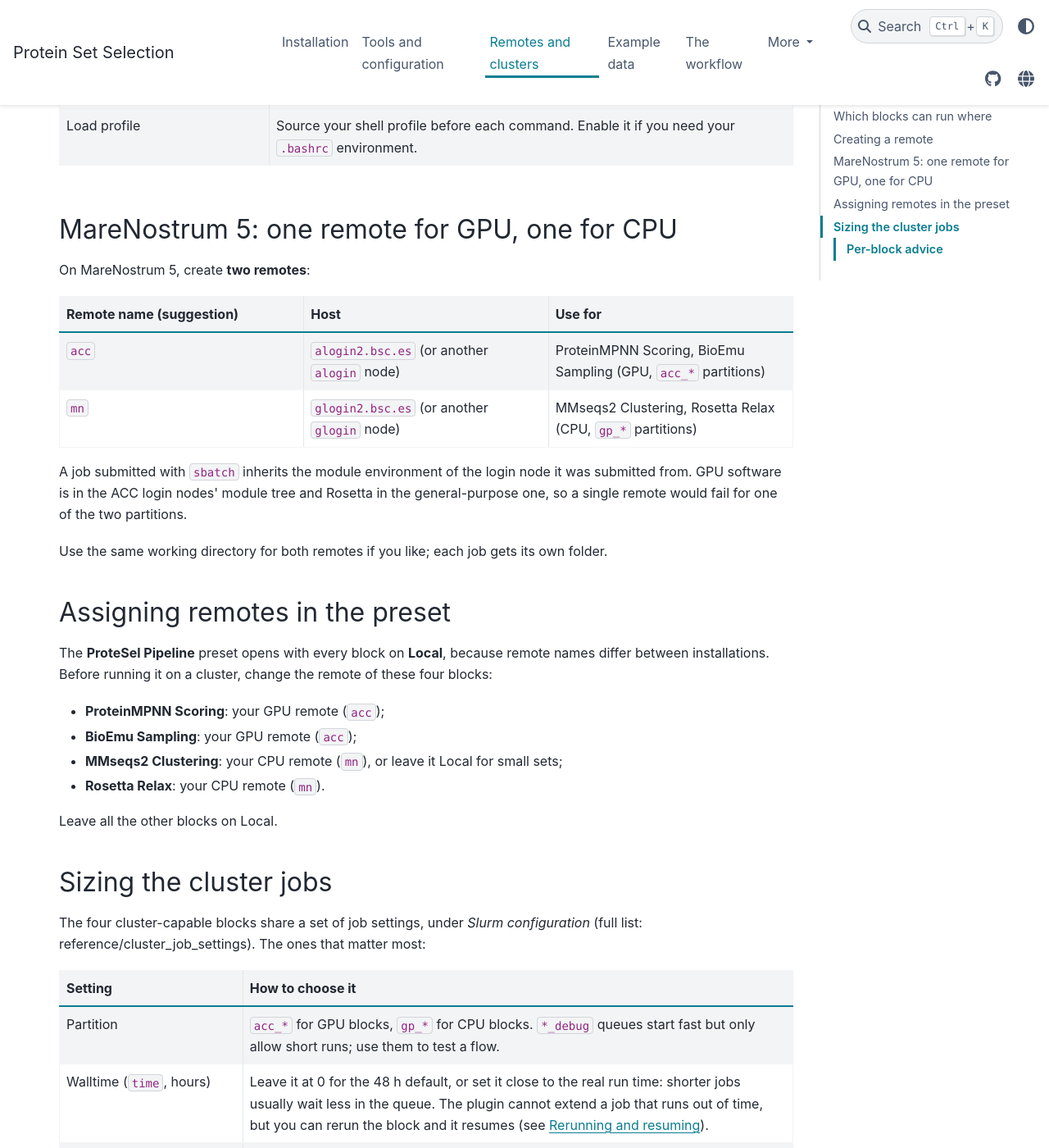
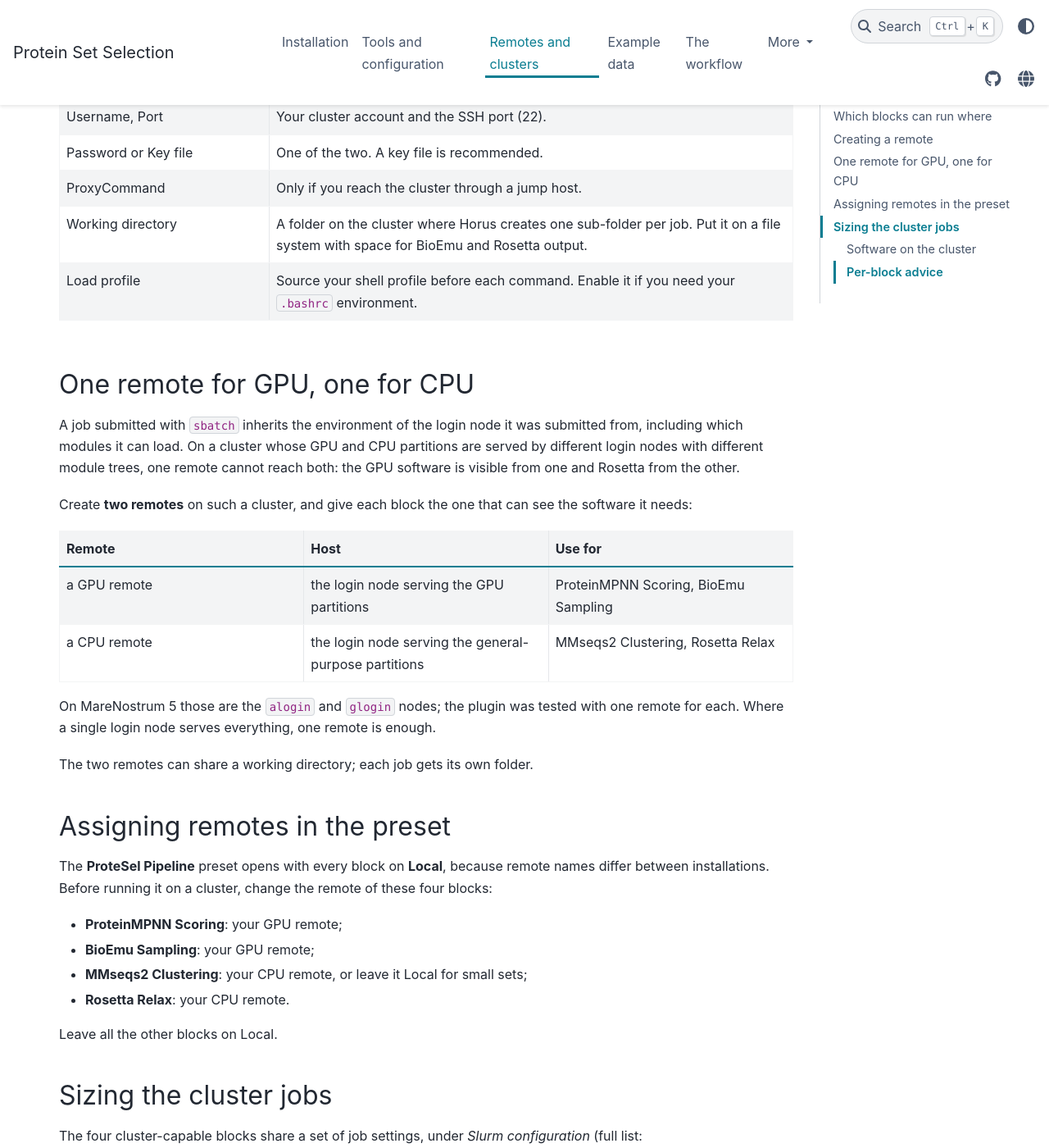
Before and after one commit to BSC-CNS-EAPM/protein-set-selection-horus, a Sphinx documentation site: the page built from docs/remotes.rst, in a window 1280 px wide and 1400 px high, scrolled down 1229 px. Shown: the whole window at 82% size. Built offline with Sphinx 7.4.7 and the PyData theme 0.15.4, drawn with Linux system fonts in a browser that asks for light colours; pages that are not in the unit, such as notebooks, are missing from menus; some of the changed text lies outside the part shown.

Commit message:
Write the docs for any cluster, not only MareNostrum
The guidance that is general is now written that way: a GPU remote and a CPU
remote rather than named login nodes, "the queue to submit to" rather than
MareNostrum's partition names, and the MMseqs2 and BioEmu advice given as what
the software needs (an MPI launcher, an offline MSA) instead of one site's
module and database paths.

What is genuinely site-specific is stated once, where a reader needs it, rather
than spread through the text:

- an admonition on the remotes page: cluster jobs go through bsc_calculations
  and this plugin drives it for MareNostrum 5 login nodes (glogin/alogin);
  another host is refused, and several block defaults point at that
  installation. Other clusters mean extending Include/utils.py.
- a new "Software on the cluster" section: the local tool configuration does
  not apply to cluster jobs, so check the blocks' cluster modules and
  environments against your own site.
- the GPU/CPU split is explained by the cause (a job inherits the module
  environment of the login node it was submitted from), with MareNostrum's
  nodes as the example.

Co-Authored-By: Claude Opus 5 <noreply@anthropic.com>

```diff
--- a/docs/example_data.rst
+++ b/docs/example_data.rst
@@ -40,7 +40,7 @@ Each dataset has the same layout:
 Start with **lysozyme** to check that a flow is connected. Use **hmfo** to see
 the pipeline behave at a realistic size: there ProteinMPNN takes minutes on a
 CPU and the Rosetta relax is a cluster job. The HMFO set is the one the
-pipeline was tested on end to end on MareNostrum 5.
+pipeline was tested on end to end on a SLURM cluster.
 
 Using your own data
 -------------------
--- a/docs/remotes.rst
+++ b/docs/remotes.rst
@@ -5,6 +5,16 @@ In Horus every block runs on a **remote**: the **Local** remote (the machine
 running Horus) or an SSH connection to another machine, typically a SLURM
 cluster login node. You choose the remote per block, in the drop-down at the
 bottom of the block.
+
+.. important::
+
+   Cluster jobs are written by ``bsc_calculations``, which this plugin drives
+   for **MareNostrum 5 login nodes** (hosts containing ``glogin`` or
+   ``alogin``). A cluster remote whose host is neither is refused with a clear
+   error, and everything else runs on the Local remote. Several block defaults
+   (module names, environment paths) also point at that installation; change
+   them for your own site. Support for other SLURM clusters means extending
+   ``ProtSelect/Include/utils.py``.
 
 Which blocks can run where
 --------------------------
@@ -51,7 +61,7 @@ Open **Remotes** in the Horus toolbar and create a **New remote**:
    * - Name
      - Any name. You pick it in the block's drop-down.
    * - Host
-     - The login node, e.g. ``glogin2.bsc.es``.
+     - The cluster login node.
    * - Username, Port
      - Your cluster account and the SSH port (22).
    * - Password or Key file
@@ -59,38 +69,42 @@ Open **Remotes** in the Horus toolbar and create a **New remote**:
    * - ProxyCommand
      - Only if you reach the cluster through a jump host.
    * - Working directory
-     - A folder on the cluster where Horus creates one sub-folder per job, e.g.
-       ``/gpfs/projects/<group>/<user>/horus_work``. Put it on a file system
-       with space for BioEmu and Rosetta output.
+     - A folder on the cluster where Horus creates one sub-folder per job. Put
+       it on a file system with space for BioEmu and Rosetta output.
    * - Load profile
      - Source your shell profile before each command. Enable it if you need
        your ``.bashrc`` environment.
 
-MareNostrum 5: one remote for GPU, one for CPU
-----------------------------------------------
+One remote for GPU, one for CPU
+-------------------------------
 
-On MareNostrum 5, create **two remotes**:
+A job submitted with ``sbatch`` inherits the environment of the login node it
+was submitted from, including which modules it can load. On a cluster whose GPU
+and CPU partitions are served by different login nodes with different module
+trees, one remote cannot reach both: the GPU software is visible from one and
+Rosetta from the other.
+
+Create **two remotes** on such a cluster, and give each block the one that can
+see the software it needs:
 
 .. list-table::
    :header-rows: 1
 
-   * - Remote name (suggestion)
+   * - Remote
      - Host
      - Use for
-   * - ``acc``
-     - ``alogin2.bsc.es`` (or another ``alogin`` node)
-     - ProteinMPNN Scoring, BioEmu Sampling (GPU, ``acc_*`` partitions)
-   * - ``mn``
-     - ``glogin2.bsc.es`` (or another ``glogin`` node)
-     - MMseqs2 Clustering, Rosetta Relax (CPU, ``gp_*`` partitions)
+   * - a GPU remote
+     - the login node serving the GPU partitions
+     - ProteinMPNN Scoring, BioEmu Sampling
+   * - a CPU remote
+     - the login node serving the general-purpose partitions
+     - MMseqs2 Clustering, Rosetta Relax
 
-A job submitted with ``sbatch`` inherits the module environment of the login
-node it was submitted from. GPU software is in the ACC login nodes' module tree
-and Rosetta in the general-purpose one, so a single remote would fail for one of
-the two partitions.
+On MareNostrum 5 those are the ``alogin`` and ``glogin`` nodes; the plugin was
+tested with one remote for each. Where a single login node serves everything,
+one remote is enough.
 
-Use the same working directory for both remotes if you like; each job gets its
-own folder.
+The two remotes can share a working directory; each job gets its own folder.
 
 Assigning remotes in the preset
 -------------------------------
@@ -99,11 +113,10 @@ The **ProteSel Pipeline** preset opens with every block on **Local**, because
 remote names differ between installations. Before running it on a cluster,
 change the remote of these four blocks:
 
-- **ProteinMPNN Scoring**: your GPU remote (``acc``);
-- **BioEmu Sampling**: your GPU remote (``acc``);
-- **MMseqs2 Clustering**: your CPU remote (``mn``), or leave it Local for small
-  sets;
-- **Rosetta Relax**: your CPU remote (``mn``).
+- **ProteinMPNN Scoring**: your GPU remote;
+- **BioEmu Sampling**: your GPU remote;
+- **MMseqs2 Clustering**: your CPU remote, or leave it Local for small sets;
+- **Rosetta Relax**: your CPU remote.
 
 Leave all the other blocks on Local.
 
@@ -121,8 +134,10 @@ matter most:
    * - Setting
      - How to choose it
    * - Partition
-     - ``acc_*`` for GPU blocks, ``gp_*`` for CPU blocks. ``*_debug`` queues
-       start fast but only allow short runs; use them to test a flow.
+     - The queue (QOS) to submit to: a GPU queue for the GPU blocks, a
+       general-purpose one for the others. Debug queues start fast but only
+       allow short runs; use them to test a flow. The choices listed are
+       MareNostrum 5's.
    * - Walltime (``time``, hours)
      - Leave it at 0 for the 48 h default, or set it close to the real run time:
        shorter jobs usually wait less in the queue. The plugin cannot extend a
@@ -139,31 +154,46 @@ matter most:
      - Deletes the job folder on the cluster once the results are downloaded.
        Disable it to keep a cluster-side copy.
 
+Software on the cluster
+~~~~~~~~~~~~~~~~~~~~~~~
+
+The plugin's local tool configuration (:doc:`configuration`) does not apply to
+cluster jobs: there the job loads its own software. Each cluster-capable block
+has parameters for that, and their defaults are the ones used during
+development, so check them against your site:
+
+- **Cluster modules**: modules loaded before the job runs;
+- **Cluster environment** (ProteinMPNN, BioEmu): the conda environment the job
+  activates, as a path or a name;
+- **Preamble** (MMseqs2): free-text lines for anything a module does not cover.
+
+Rosetta Relax is the exception: ``bsc_calculations`` loads its own Rosetta
+module for that job, so the module must exist on the cluster you submit from.
+
 Per-block advice
 ~~~~~~~~~~~~~~~~
 
-**ProteinMPNN Scoring.** GPU partition, **GPUs** 1, jobs grouped into one task,
-walltime of an hour or two. The job activates **Cluster environment**, a conda
-environment with torch, after loading **Cluster modules**.
+**ProteinMPNN Scoring.** GPU queue, **GPUs** 1, jobs grouped into one task,
+walltime of an hour or two. The job activates **Cluster environment**, which
+must have torch.
 
-**MMseqs2 Clustering.** CPU partition. **CPUs per task** is MMseqs2's thread
-count. MareNostrum's module (``mmseqs2/15-6f452``) is an MPI build: keep **MPI
-runner** at ``srun`` there. Clear it for a non-MPI build. Locally, MMseqs2 uses
-every core.
+**MMseqs2 Clustering.** CPU queue. **CPUs per task** is MMseqs2's thread count.
+An MPI build of MMseqs2 must be started through a launcher: keep **MPI runner**
+at ``srun``, which MMseqs2 uses for its MPI-parallel steps. Clear it for a
+non-MPI build, where it would run a full copy of each step per task. Locally,
+MMseqs2 uses every core.
 
 **Rosetta Relax.** The block runs ``rosetta_scripts`` with MPI: one rank
 coordinates and each other rank relaxes one structure at a time. Set **CPUs**
 to ``nstruct + 1``, for example 101 for nstruct 100, and keep
 ``group_jobs_by`` at 0 so each model gets its own array task and all models run
 in parallel. A single structure cannot use more than one CPU, so adding CPUs
-beyond ``nstruct + 1`` does not help. Grouping models in one task makes them run
-one after another. Rosetta itself comes from the ``rosetta`` module that
-bsc_calculations loads (``gcc/12.3.0``, ``rosetta/3.14`` on MareNostrum 5), so
-it must run on a general-purpose login node.
+beyond ``nstruct + 1`` does not help, and grouping models in one task makes them
+run one after another.
 
-**BioEmu Sampling.** GPU partition, **GPUs** 1. The job activates **Cluster
-BioEmu environment**. On clusters whose compute nodes have no internet access
-(MareNostrum), enable **MSA calculation**, which builds the MSA with
-``colabfold_search`` against a local database. Otherwise BioEmu tries to reach
-the ColabFold web server and fails. **Persistent MSA folder** keeps the MSAs
-between runs.
+**BioEmu Sampling.** GPU queue, **GPUs** 1. The job activates **Cluster BioEmu
+environment**. On clusters whose compute nodes have no internet access, enable
+**MSA calculation**, which builds the MSA with ``colabfold_search`` against a
+local database; set **ColabFold bin folder**, **ColabFold database** and the
+MMseqs2 path for your site. Otherwise BioEmu tries to reach the ColabFold web
+server and fails. **Persistent MSA folder** keeps the MSAs between runs.
--- a/docs/workflow.rst
+++ b/docs/workflow.rst
@@ -165,7 +165,8 @@ Running the preset
    block, select the sequences file (FASTA or JSON, keyed by the structure file
    names). To try it, use ``ExampleData/hmfo``; see :doc:`example_data`.
 2. Assign the remotes: ProteinMPNN and BioEmu to your GPU remote, MMseqs2 and
-   Rosetta to your CPU remote (see :doc:`remotes`). Leave the rest on Local.
+   Rosetta to your CPU remote, and check the blocks' cluster software settings
+   against your site (see :doc:`remotes`). Leave the rest on Local.
 3. For a quick test, reduce the expensive settings first: Rosetta ``nstruct`` 2
    (and **CPUs** 3), BioEmu ``num_samples`` 10, Pareto ``n_select`` below the
    number of representatives.
```
Also changed, not shown: other parts of docs/remotes.rst (+6 -6 lines), docs/installation.rst (+4 -3 lines), docs/troubleshooting.rst (+8 -6 lines).
